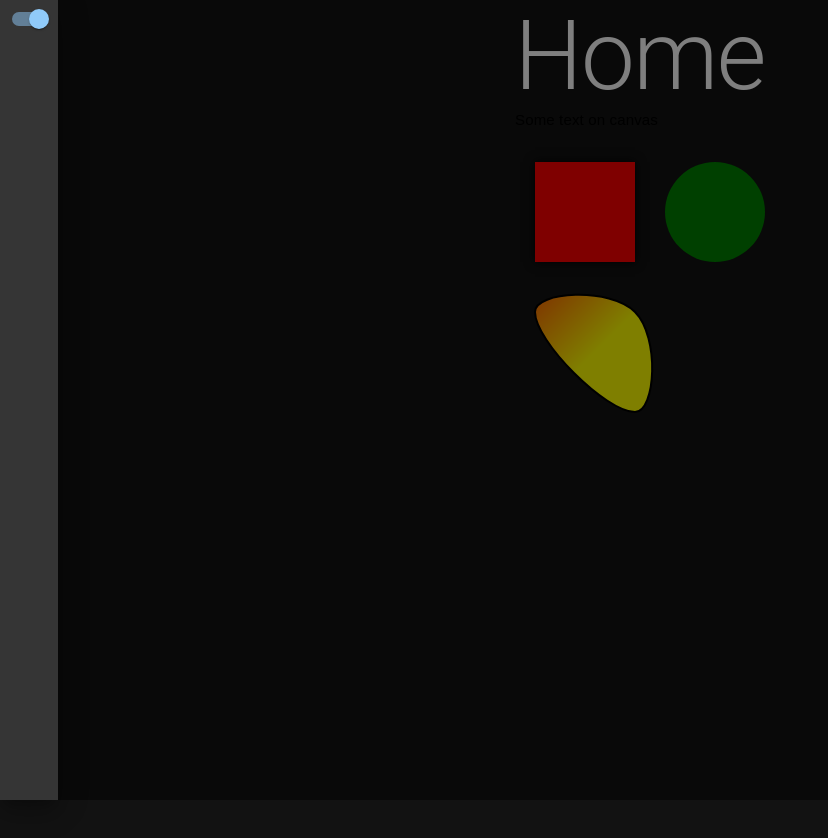
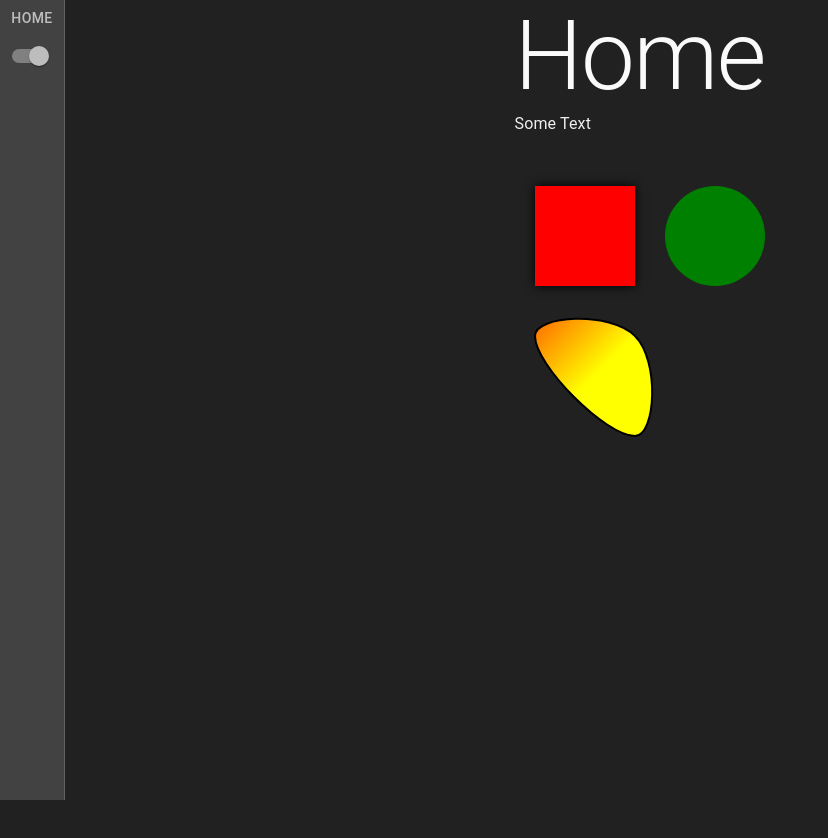
Before and after one commit to ClarenceLuk/web-app, a React (Create React App) app: page / in a window 1280 px wide. Shown: the top 838 px of the page, without its empty margins (0-828 px from the left). Built offline with nearby package versions, Linux system fonts and the light colour scheme.

Commit message:
move themes to their own folder and added theme for light and dark mode

```diff
--- a/src/App.tsx
+++ b/src/App.tsx
@@ -3,32 +3,10 @@ import { Box, CssBaseline, ThemeProvider } from '@mui/material';
 import Background from './background/background';
 import { ChangeEvent, useState } from 'react';
 
-import { createTheme } from '@mui/material/styles';
 import NavigationPanel from './menu/menu';
+import { darkTheme } from './themes/darkTheme';
+import { lightTheme } from './themes/lightTheme';
 
-const lightTheme = createTheme({
-  palette: {
-    mode: 'light',
-    primary: {
-      main: '#1976d2',
-    },
-    secondary: {
-      main: '#dc004e',
-    },
-  },
-});
-
-const darkTheme = createTheme({
-  palette: {
-    mode: 'dark',
-    primary: {
-      main: '#90caf9',
-    },
-    secondary: {
-      main: '#f48fb1',
-    },
-  },
-});
 
 const App = () => {
   const [isDarkMode, setIsDarkMode] = useState(true);
--- a/src/background/background.tsx
+++ b/src/background/background.tsx
@@ -1,12 +1,11 @@
 import { Box, Typography } from '@mui/material';
-import React, { useEffect, useState, useRef } from 'react';
+import { useEffect, useState, useRef } from 'react';
 import {
   Rect,
   Stage,
   Layer,
   Circle,
   Line,
-  Text as KonvaText,
 } from 'react-konva';
 
 const Background = () => {
@@ -33,9 +32,9 @@ const Background = () => {
   return (
     <Box ref={containerRef} style={{ width: '100%', height: '100%' }}>
       <Typography variant="h1">Home</Typography>
+      <Typography variant="body1">Some Text</Typography>
       <Stage width={dimensions.width} height={dimensions.height}>
         <Layer>
-          <KonvaText text="Some text on canvas" fontSize={15} />
           <Rect
             x={20}
             y={50}
--- a/src/menu/menu.tsx
+++ b/src/menu/menu.tsx
@@ -1,4 +1,4 @@
-import { Box, Button, Drawer, Menu, MenuItem, Switch } from '@mui/material';
+import { Button, Drawer, Switch, Typography } from '@mui/material';
 import { ChangeEvent } from 'react';
 
 interface NavigationProps {
@@ -11,7 +11,8 @@ const NavigationPanel = ({
   handleThemeChange,
 }: NavigationProps) => {
   return (
-    <Drawer open={true}>
+    <Drawer open={true} variant="permanent">
+      <Button><Typography variant="button">Home</Typography></Button>
       <Switch checked={isDarkMode} onChange={handleThemeChange} />
     </Drawer>
   );
--- /dev/null
+++ b/src/themes/darkTheme.tsx
@@ -0,0 +1,72 @@
+import { createTheme } from "@mui/material";
+import { grey } from "@mui/material/colors";
+
+export const darkTheme = createTheme({
+  palette: {
+    mode: 'dark',
+    primary: {
+      main: grey[400], // Light gray
+    },
+    secondary: {
+      main: grey[600], // Medium gray
+    },
+    background: {
+      default: grey[900], // Dark background
+      paper: grey[800],   // Slightly lighter dark background
+    },
+    text: {
+      primary: grey[50], // Light text
+      secondary: grey[200], // Slightly darker light text
+    },
+    divider: grey[700], // Medium gray divider
+  },
+  typography: {
+    fontFamily: '"Roboto", "Helvetica", "Arial", sans-serif',
+    h1: {
+      color: grey[50],
+    },
+    h2: {
+      color: grey[50],
+    },
+    h3: {
+      color: grey[50],
+    },
+    body1: {
+      color: grey[200],
+    },
+    body2: {
+      color: grey[200],
+    },
+  },
+  components: {
+    MuiButton: {
+      styleOverrides: {
+        root: {
+          textTransform: 'none', // Disable uppercase text
+        },
+        contained: {
+          backgroundColor: grey[400],
+          color: grey[900],
+          '&:hover': {
+            backgroundColor: grey[300], // Lighter gray on hover
+          },
+        },
+        outlined: {
+          borderColor: grey[400],
+          color: grey[400],
+          '&:hover': {
+            backgroundColor: grey[800], // Slightly lighter dark background on hover
+          },
+        },
+      },
+    },
+    MuiAppBar: {
+      styleOverrides: {
+        colorPrimary: {
+          backgroundColor: grey[800], // Dark AppBar background
+          color: grey[50], // Light text
+        },
+      },
+    },
+  },
+});
--- /dev/null
+++ b/src/themes/lightTheme.tsx
@@ -0,0 +1,71 @@
+import { createTheme } from "@mui/material";
+import { grey } from "@mui/material/colors";
+
+export const lightTheme = createTheme({
+  palette: {
+    primary: {
+      main: grey[700], // Neutral gray
+    },
+    secondary: {
+      main: grey[400], // Light gray
+    },
+    background: {
+      default: grey[200], // Off-white background
+      paper: grey[400],    // White paper background
+    },
+    text: {
+      primary: grey[900], // Dark gray text
+      secondary: grey[700], // Medium gray text
+    },
+    divider: grey[300], // Light gray divider
+  },
+  typography: {
+    fontFamily: '"Roboto", "Helvetica", "Arial", sans-serif',
+    h1: {
+      color: grey[900],
+    },
+    h2: {
+      color: grey[900],
+    },
+    h3: {
+      color: grey[900],
+    },
+    body1: {
+      color: grey[700],
+    },
+    body2: {
+      color: grey[700],
+    },
+  },
+  components: {
+    MuiButton: {
+      styleOverrides: {
+        root: {
+          textTransform: 'none', // Disable uppercase text
+        },
+        contained: {
+          backgroundColor: grey[700],
+          color: grey[50],
+          '&:hover': {
+            backgroundColor: grey[800], // Darker gray on hover
+          },
+        },
+        outlined: {
+          borderColor: grey[700],
+          color: grey[700],
+          '&:hover': {
+            backgroundColor: grey[100], // Light gray background on hover
+          },
+        },
+      },
+    },
+    MuiAppBar: {
+      styleOverrides: {
+        colorPrimary: {
+          backgroundColor: grey[50], // White AppBar background
+          color: grey[900], // Dark gray text
+        },
+      },
+    },
+  },
+});
```
